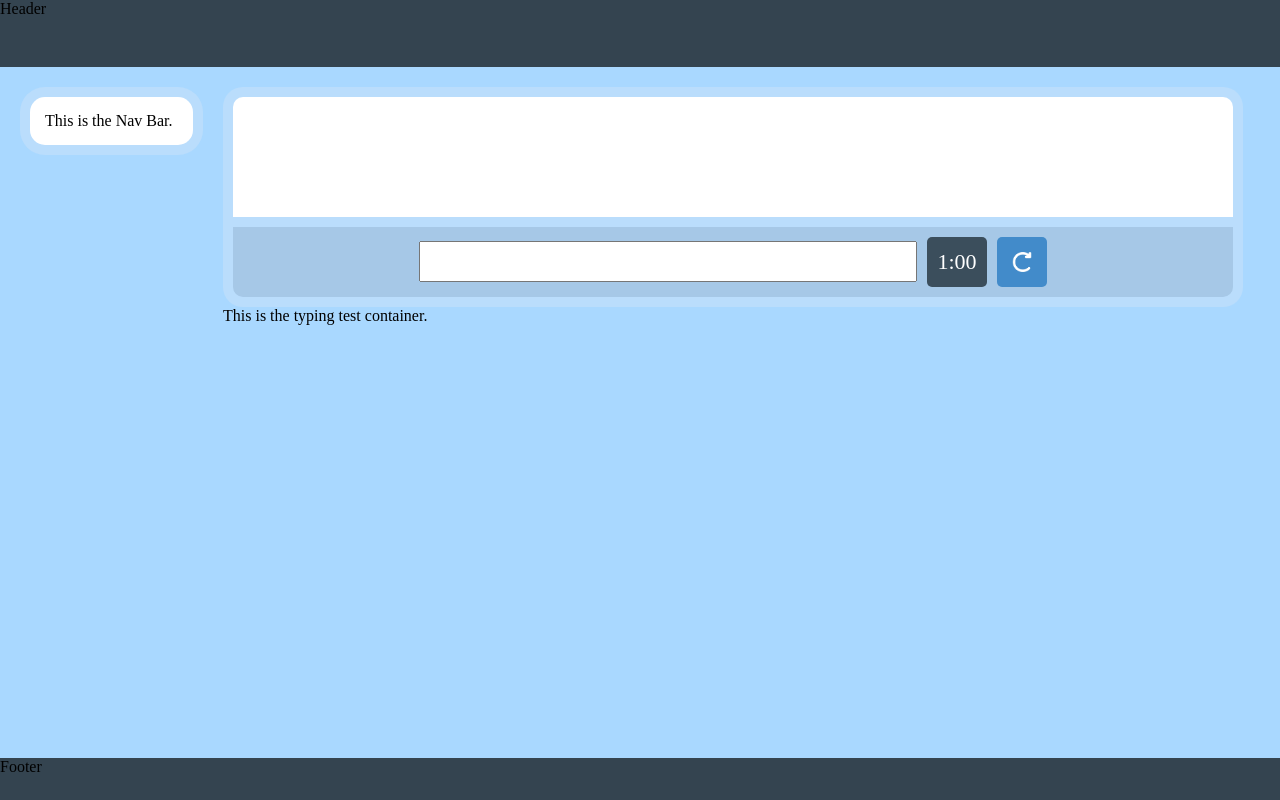
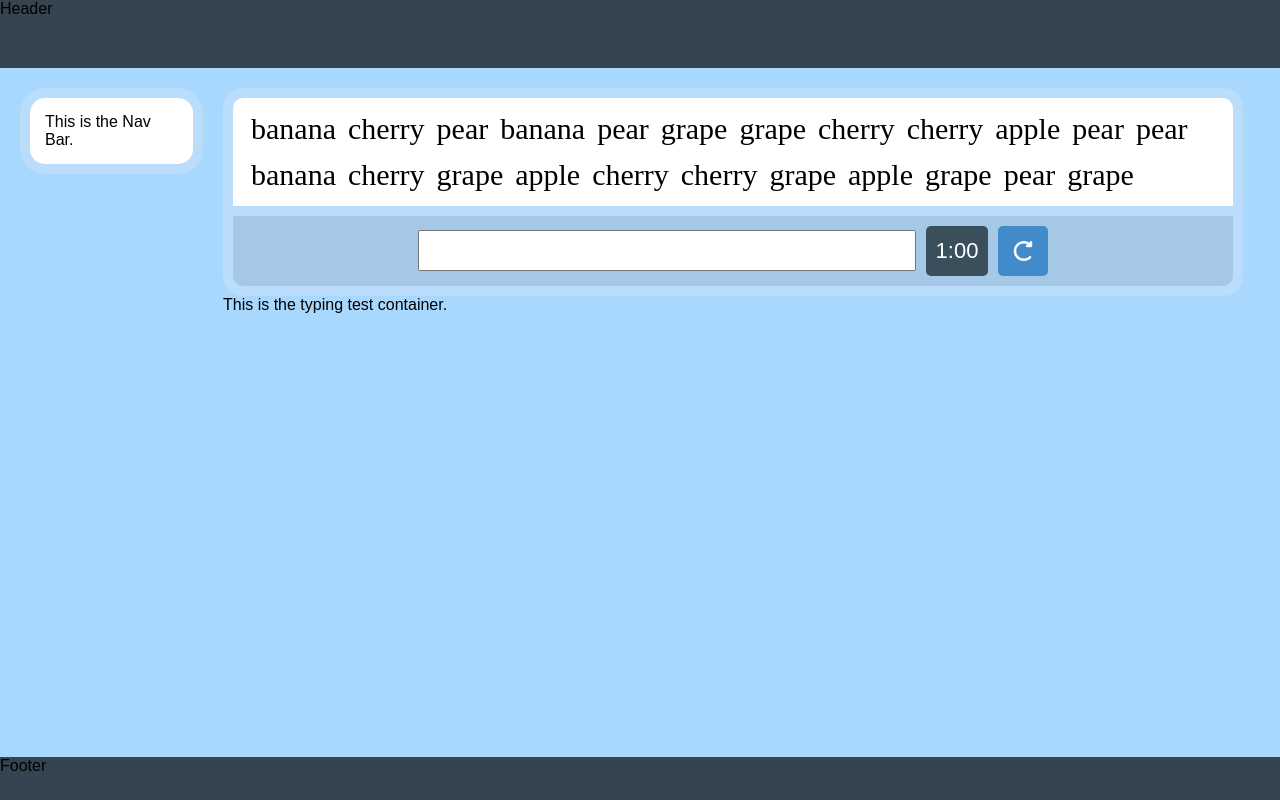
Before and after one commit to imel0n/typing-test, a Vue app: page / in a window 1280 px wide. Built offline with nearby package versions, Linux system fonts and the light colour scheme.

Commit message:
add word display logic

```diff
--- a/src/assets/main.css
+++ b/src/assets/main.css
@@ -1,5 +1,6 @@
 html, body {
   margin: 0;
   padding: 0;
-  height: 100%; /* Ensures the body doesn't cause overflow */
+  height: 100%;
+  font-family: 'Arial', sans-serif;
 }
--- a/src/components/TypingTest.vue
+++ b/src/components/TypingTest.vue
@@ -1,9 +1,24 @@
 <script setup>
 import { ref } from "vue";
 import restartIcon from "@/assets/restartIcon.png";
+
+// #region displayLogic
 import { wordLists } from "@/assets/wordLists.js";
 
-// #region displayLogic
+var wordList = wordLists.englishEasy;
+
+function generateWords() {
+  const res = [];
+  const lim = wordList.length;
+  for (var i = 0; i < 300; i++) {
+    const idx = Math.floor(Math.random() * lim);
+    res.push(wordList[idx]);
+  }
+
+  return res;
+}
+
+const generatedWords = ref(generateWords());
 // #endregion
 
 // #region inputLogic
@@ -12,6 +27,12 @@ const typingInput = ref(null);
 
 function clearInput() {
   inputContent.value = "";
+}
+
+function handleKeyDown(event) {
+  if (/^[a-zA-Z]$/.test(event.key)) {
+    startCountdown();
+  }
 }
 
 function handleSpace() {
@@ -60,15 +81,19 @@ function handleNewTest() {
 
 <template>
   <div class="typing-test-container">
-    <div class="display-container"></div>
+    <div class="display-container">
+      <div v-for="word in generatedWords" class="word-wrapper">
+        {{ word }}
+      </div>
+    </div>
     <div class="input-container">
       <input
         type="text"
         class="typing-input"
         v-model="inputContent"
         ref="typingInput"
-        @keydown="startCountdown()"
-        @keydown.space.prevent="handleSpace()"
+        @keydown="handleKeyDown"
+        @keydown.space.prevent="handleSpace"
       />
       <div class="timer">{{ formatTime(timeLeft) }}</div>
       <button class="new-test-button" @click="handleNewTest()">
@@ -93,9 +118,27 @@ function handleNewTest() {
 
 .display-container {
   background: white;
-  height: 120px;
+  height: 84px;
+  border-radius: 10px 10px 0 0;
+  max-width: 100%;
 
-  border-radius: 10px 10px 0 0;
+  display: flex;
+  flex-wrap: wrap;
+  row-gap: 8px;
+  padding: 12px;
+  overflow: hidden;
+}
+
+.word-wrapper {
+  font-size: 30px;
+  font-family: "Times New Roman", serif;
+  margin: 2px;
+  padding: 0px 4px;
+  border-radius: 5px;
+}
+
+.word-wrapper.is-active {
+  background: skyblue;
 }
 
 .input-container {
```
